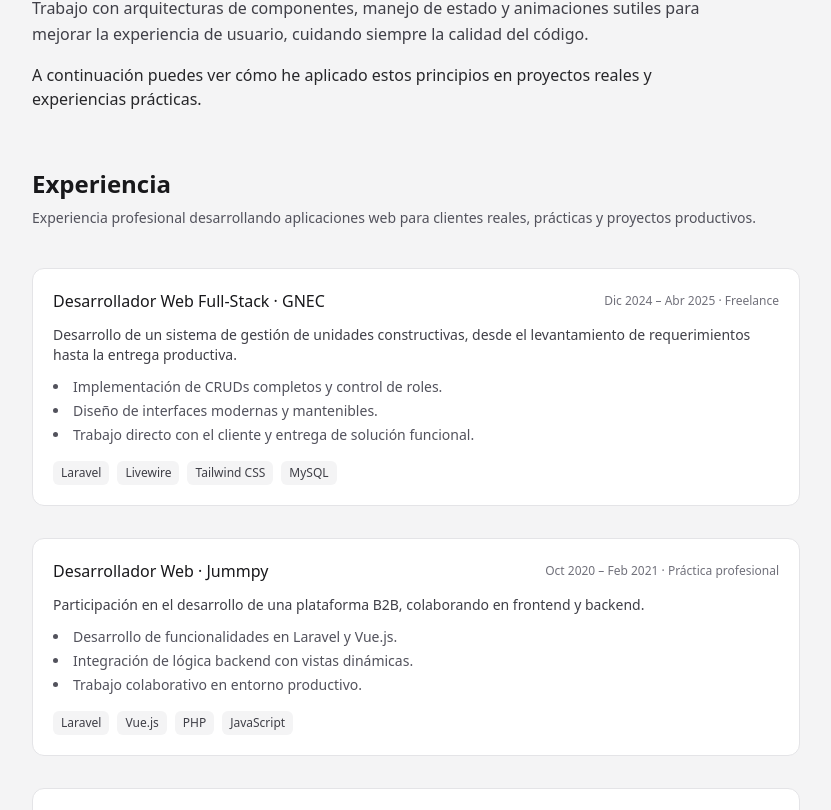
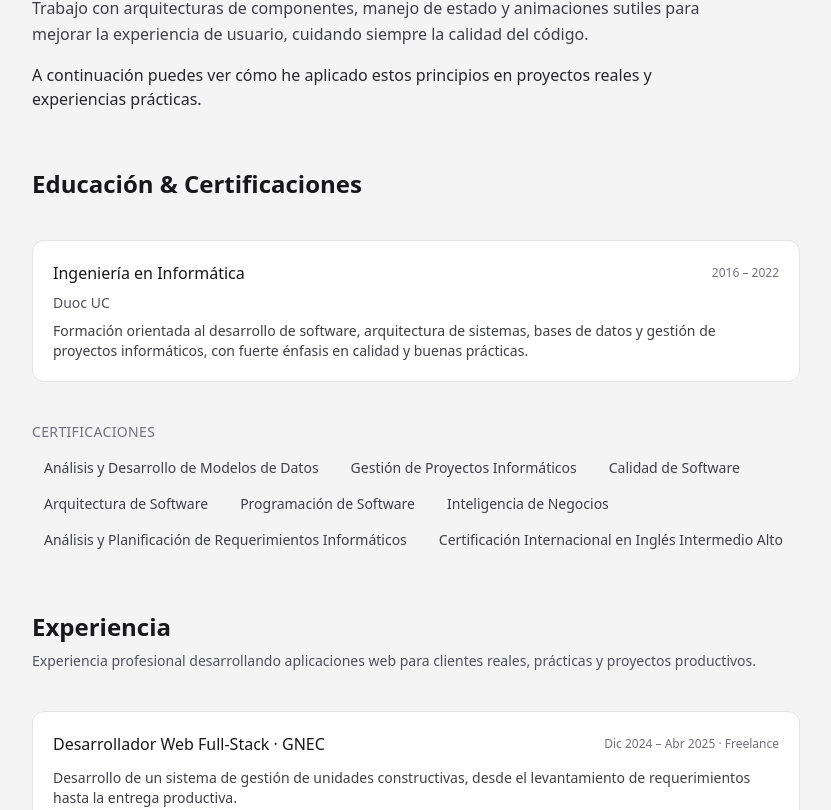
Before and after one commit to bsantanag95/proyecto_portafolio, a React (Vite) app: page / in a window 1280 px wide. Shown: the part 963-1773 px from the top of the page, without its empty margins (256-1087 px from the left). Built offline with nearby package versions, Linux system fonts and the light colour scheme.

Commit message:
feat(home): add Education & Certifications section with i18n support

```diff
--- a/src/components/Sidebar/Sidebar.tsx
+++ b/src/components/Sidebar/Sidebar.tsx
@@ -7,6 +7,7 @@ import { scrollToSection } from "../../utils/scrollToSection";
 import { useScrollSpy } from "../../hooks/useScrollSpy";
 import {
   Briefcase,
+  GraduationCap,
   Home,
   Layers,
   Mail,
@@ -80,6 +81,7 @@ const Sidebar = () => {
     [
       "tech-spy",
       "summary-spy",
+      "education-spy",
       "experience-spy",
       "highlights-spy",
       "contact-spy",
@@ -167,6 +169,16 @@ const Sidebar = () => {
               icon={<User size={16} aria-hidden="true" />}
             />
             <SidebarItem
+              label={t.home.education.educationTitle}
+              action={() => {
+                scrollToSection("education");
+                close();
+              }}
+              onClick={close}
+              active={isHome && activeSection === "education-spy"}
+              icon={<GraduationCap size={16} aria-hidden="true" />}
+            />
+            <SidebarItem
               label={t.home.experienceTitle}
               action={() => {
                 scrollToSection("experience");
--- a/src/i18n/en.ts
+++ b/src/i18n/en.ts
@@ -55,6 +55,28 @@ export const en = {
       "Continuous interest in improving best practices and learning new technologies.",
     ],
     highlightsTitle: "Highlights",
+
+    //EDUCATION
+    education: {
+      title: "Education & Certifications",
+      educationTitle: "Education",
+      certificationsTitle: "Certifications",
+      degree: "Bachelor's Degree in Computer Engineering",
+      institution: "Duoc UC",
+      period: "2016 – 2022",
+      description:
+        "Training focused on software development, system architecture, databases, and IT project management, with a strong emphasis on quality and best practices.",
+      certifications: [
+        "Data Model Analysis and Development",
+        "IT Project Management",
+        "Software Quality",
+        "Software Architecture",
+        "Software Programming",
+        "Business Intelligence",
+        "IT Requirements Analysis and Planning",
+        "International Upper-Intermediate English Certification",
+      ],
+    },
 
     //EXPERIENCE
     experienceTitle: "Experience",
--- a/src/i18n/es.ts
+++ b/src/i18n/es.ts
@@ -57,6 +57,28 @@ export const es = {
     ],
     highlightsTitle: "Puntos destacados",
 
+    //EDUCATION
+    education: {
+      title: "Educación & Certificaciones",
+      educationTitle: "Educación",
+      certificationsTitle: "Certificaciones",
+      degree: "Ingeniería en Informática",
+      institution: "Duoc UC",
+      period: "2016 – 2022",
+      description:
+        "Formación orientada al desarrollo de software, arquitectura de sistemas, bases de datos y gestión de proyectos informáticos, con fuerte énfasis en calidad y buenas prácticas.",
+      certifications: [
+        "Análisis y Desarrollo de Modelos de Datos",
+        "Gestión de Proyectos Informáticos",
+        "Calidad de Software",
+        "Arquitectura de Software",
+        "Programación de Software",
+        "Inteligencia de Negocios",
+        "Análisis y Planificación de Requerimientos Informáticos",
+        "Certificación Internacional en Inglés Intermedio Alto",
+      ],
+    },
+
     //EXPERIENCE
     experienceTitle: "Experiencia",
     experienceIntro:
--- /dev/null
+++ b/src/pages/Home/Education.tsx
@@ -0,0 +1,73 @@
+import { useLanguage } from "../../hooks/useLanguage";
+
+function Education() {
+  const { t } = useLanguage();
+
+  return (
+    <section
+      aria-label={t.home.education.title}
+      className="max-w-3xl space-y-10"
+    >
+      {/* Header */}
+      <div className="space-y-2">
+        <h2 className="text-xl sm:text-2xl font-semibold">
+          {t.home.education.title}
+        </h2>
+      </div>
+
+      {/* Education */}
+      <article
+        className="
+          rounded-xl
+          border border-zinc-200 dark:border-zinc-800
+          p-5
+          bg-white dark:bg-zinc-900
+          space-y-2
+        "
+      >
+        <div className="flex flex-col sm:flex-row sm:items-center sm:justify-between gap-1">
+          <h3 className="font-medium text-zinc-900 dark:text-zinc-100">
+            {t.home.education.degree}
+          </h3>
+          <span className="text-xs text-zinc-500">
+            {t.home.education.period}
+          </span>
+        </div>
+
+        <p className="text-sm text-zinc-600 dark:text-zinc-400">
+          {t.home.education.institution}
+        </p>
+
+        <p className="mt-2 text-sm text-zinc-700 dark:text-zinc-300">
+          {t.home.education.description}
+        </p>
+      </article>
+
+      {/* Certifications */}
+      <div className="space-y-3">
+        <h3 className="text-sm font-medium uppercase tracking-wide text-zinc-500">
+          {t.home.education.certificationsTitle}
+        </h3>
+
+        <ul className="flex flex-wrap gap-2">
+          {t.home.education.certifications.map((cert: string) => (
+            <li
+              key={cert}
+              className="
+                rounded-md
+                bg-zinc-100 dark:bg-zinc-800
+                px-3 py-1
+                text-xs sm:text-sm
+                text-zinc-700 dark:text-zinc-300
+              "
+            >
+              {cert}
+            </li>
+          ))}
+        </ul>
+      </div>
+    </section>
+  );
+}
+
+export default Education;
--- a/src/pages/Home/Home.tsx
+++ b/src/pages/Home/Home.tsx
@@ -1,4 +1,12 @@
-import { Contact, Hero, Techstack, Summary, Highlights, Experience } from "./";
+import {
+  Contact,
+  Hero,
+  Techstack,
+  Summary,
+  Highlights,
+  Education,
+  Experience,
+} from "./";
 import SectionSpy from "../../components/Sidebar/SectionSpy";
 
 function Home() {
@@ -14,6 +22,10 @@ function Home() {
       <section id="summary">
         <SectionSpy id="summary" />
         <Summary />
+      </section>
+      <section id="education">
+        <SectionSpy id="education" />
+        <Education />
       </section>
       <section id="experience" className="scroll-mt-24">
         <SectionSpy id="experience" />
--- a/src/pages/Home/Techstack.tsx
+++ b/src/pages/Home/Techstack.tsx
@@ -15,7 +15,10 @@ function Techstack() {
 
   return (
     <section>
-      <h3 className="text-base sm:text-lg font-semibold mb-4">
+      <h3
+        aria-label={t.home.techStack}
+        className="text-base sm:text-lg font-semibold mb-4"
+      >
         {t.home.techStack}
       </h3>
 
--- a/src/pages/Home/index.ts
+++ b/src/pages/Home/index.ts
@@ -5,3 +5,4 @@ export { default as Summary } from "./Summary";
 export { default as Highlights } from "./Highlights";
 export { default as Contact } from "./Contact";
 export { default as Experience } from "./Experience";
+export { default as Education } from "./Education";
```
